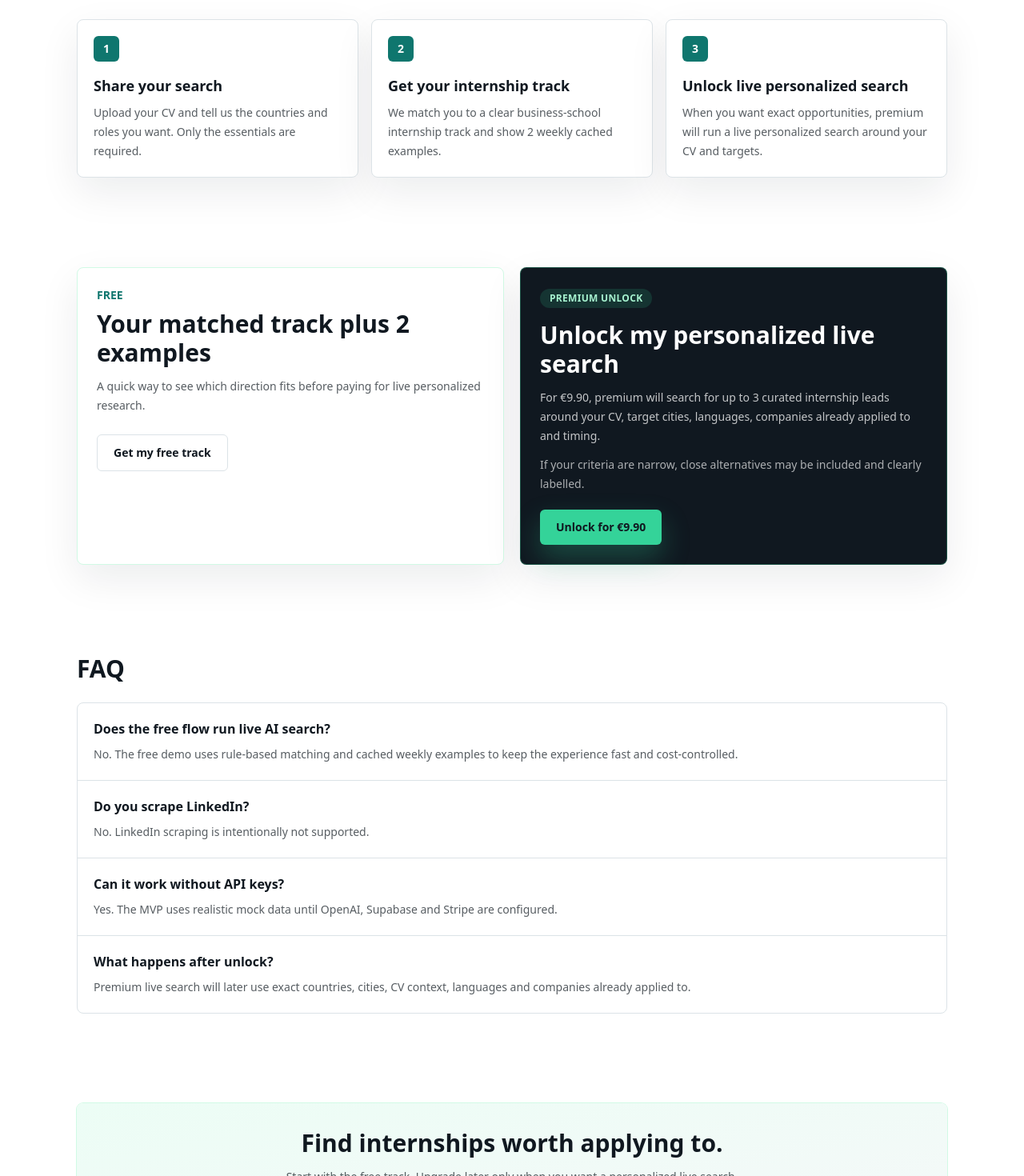
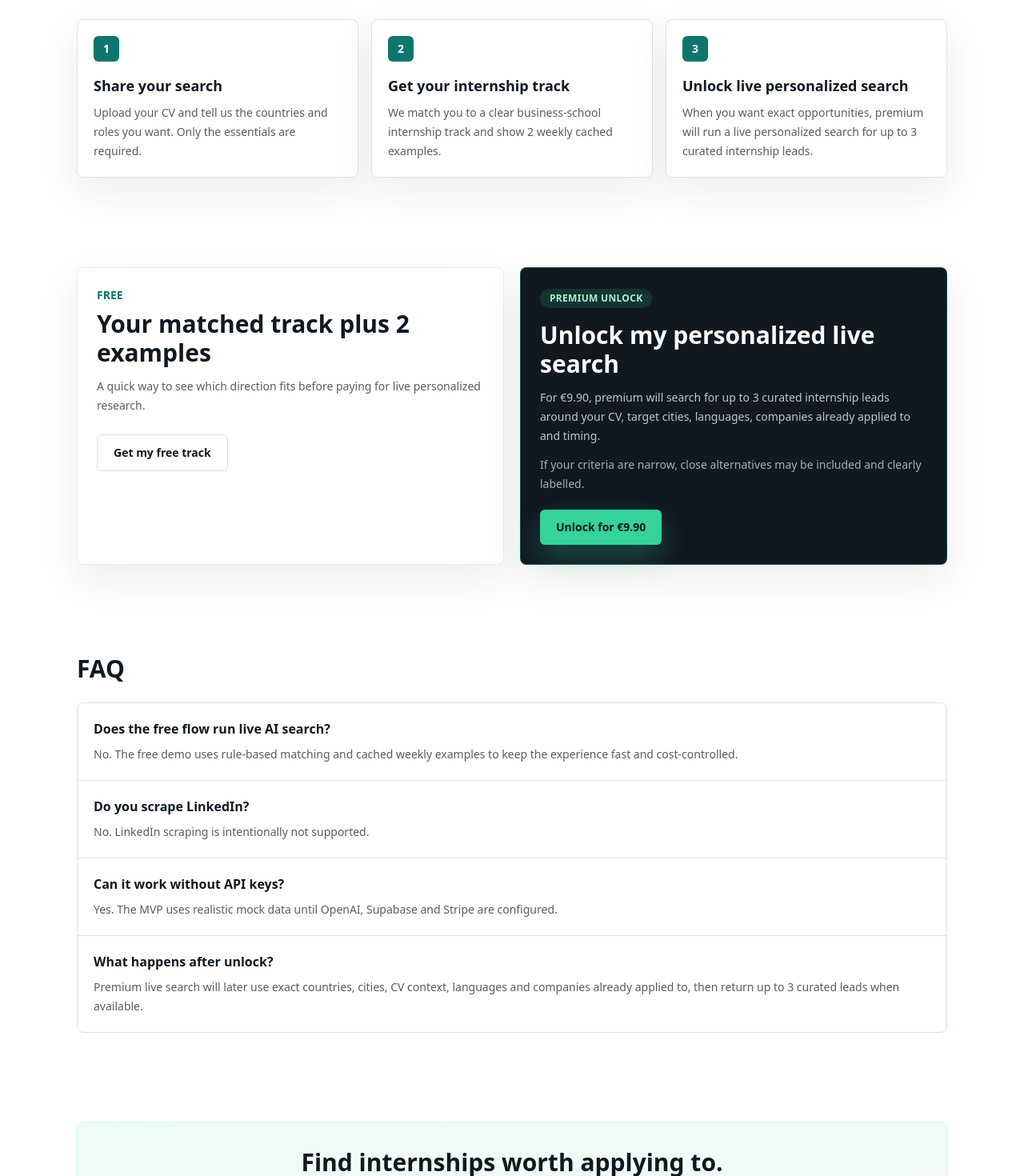
Before and after one commit to paulcuillerot-star/internshiphunter, a Next.js app: page / in a window 1280 px wide. Shown: the part 1071-2541 px from the top of the page at 80% size. Built offline with nearby package versions, Linux system fonts and the light colour scheme.

Commit message:
Update landing premium copy for three leads

```diff
--- a/app/page.tsx
+++ b/app/page.tsx
@@ -13,14 +13,14 @@ const heroChips = [
 const steps = [
   ["1", "Share your search", "Upload your CV and tell us the countries and roles you want. Only the essentials are required."],
   ["2", "Get your internship track", "We match you to a clear business-school internship track and show 2 weekly cached examples."],
-  ["3", "Unlock live personalized search", "When you want exact opportunities, premium will run a live personalized search around your CV and targets."]
+  ["3", "Unlock live personalized search", "When you want exact opportunities, premium will run a live personalized search for up to 3 curated internship leads."]
 ];
 
 const faqs = [
   ["Does the free flow run live AI search?", "No. The free demo uses rule-based matching and cached weekly examples to keep the experience fast and cost-controlled."],
   ["Do you scrape LinkedIn?", "No. LinkedIn scraping is intentionally not supported."],
   ["Can it work without API keys?", "Yes. The MVP uses realistic mock data until OpenAI, Supabase and Stripe are configured."],
-  ["What happens after unlock?", "Premium live search will later use exact countries, cities, CV context, languages and companies already applied to."]
+  ["What happens after unlock?", "Premium live search will later use exact countries, cities, CV context, languages and companies already applied to, then return up to 3 curated leads when available."]
 ];
 
 export default function HomePage() {
```
